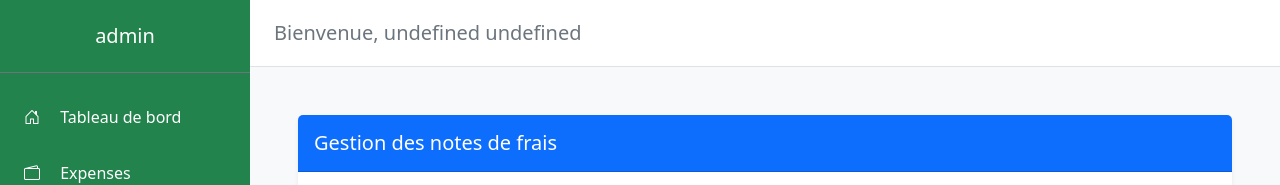
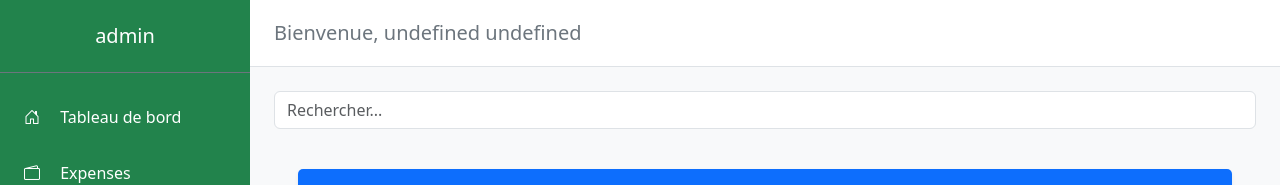
Before and after one commit to Sahar231/ExpenseManagement-Frontend, an Angular app: page /dashboard/frais/validation in a window 1280 px wide. Shown: the top 185 px of the page. Built offline with nearby package versions, Linux system fonts and the light colour scheme; no server answers; sample sign-in values are in the browser's storage.

Commit message:
Add expense search filter and fix table rendering

```diff
--- a/src/app/pages/frais/validation/validation.html
+++ b/src/app/pages/frais/validation/validation.html
@@ -1,3 +1,12 @@
+<div class="mb-3">
+  <input
+    type="text"
+    class="form-control"
+    placeholder="Rechercher..."
+    [(ngModel)]="fraisAserach"
+    (input)="filtrerFrais()">
+</div>
+
 <div class="container-fluid pt-4 px-4">
   <div class="card shadow-sm border-0">
     <div class="card-header bg-primary text-white py-3">
@@ -18,7 +27,7 @@
           </tr>
         </thead>
         <tbody>
-          <tr *ngFor="let f of fraisAValider">
+           <tr *ngFor="let f of (fraisAserach ? fraisA : fraisAValider)">
             <td>{{ f.employeeNom }} {{ f.employeePrenom }}</td>
             <td>{{ f.missionNom }}</td>
             <td>{{ f.categorie }}</td>
--- a/src/app/pages/frais/validation/validation.ts
+++ b/src/app/pages/frais/validation/validation.ts
@@ -16,7 +16,8 @@ export class ValidationComponent implements OnInit {
   fraisEnCoursDeRejet: number | null = null;
   motif: string = '';
   selectedFrais: any = null;
-  fraisAsearch: string ='';
+  fraisAserach: string ='';
+  fraisA: any[] = [];
 
   constructor(private fraisService: FraisService, private cdr: ChangeDetectorRef) {}
 
@@ -33,7 +34,28 @@ export class ValidationComponent implements OnInit {
       }
     });
   }
+  filtrerFrais(): void {
 
+  const recherche = this.fraisAserach.toLowerCase();
+
+  if (recherche === '') {
+    this.fraisA = this.fraisAValider;
+    return;
+  }
+
+  this.fraisA = this.fraisAValider.filter(f => {
+
+    return (
+      f.employeeNom?.toLowerCase().includes(recherche) ||
+      f.employeePrenom?.toLowerCase().includes(recherche) ||
+      f.missionNom?.toLowerCase().includes(recherche) ||
+      f.categorie?.toLowerCase().includes(recherche) ||
+      f.statut?.toLowerCase().includes(recherche)
+    );
+
+  });
+
+}
   approuver(id: number): void {
     this.fraisService.approuverFrais(id).subscribe(() => this.chargerFrais());
   }
```
